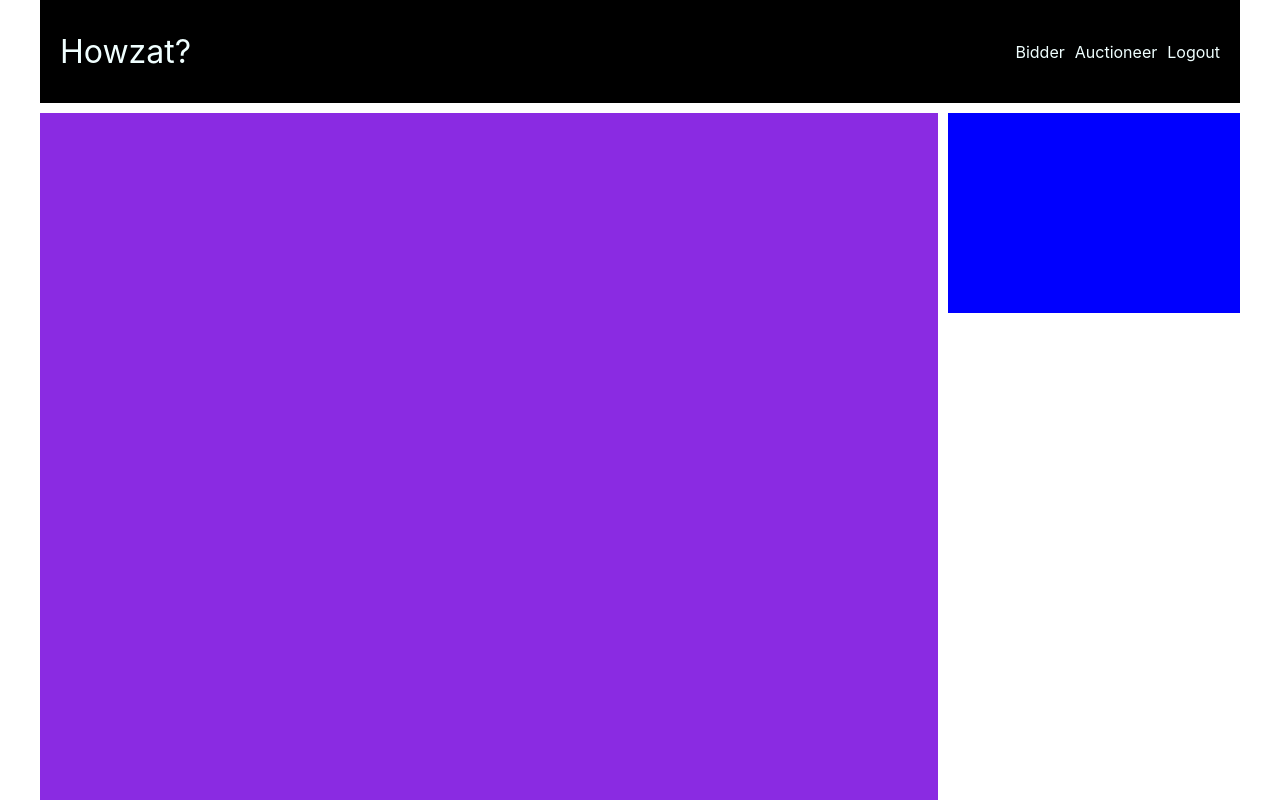
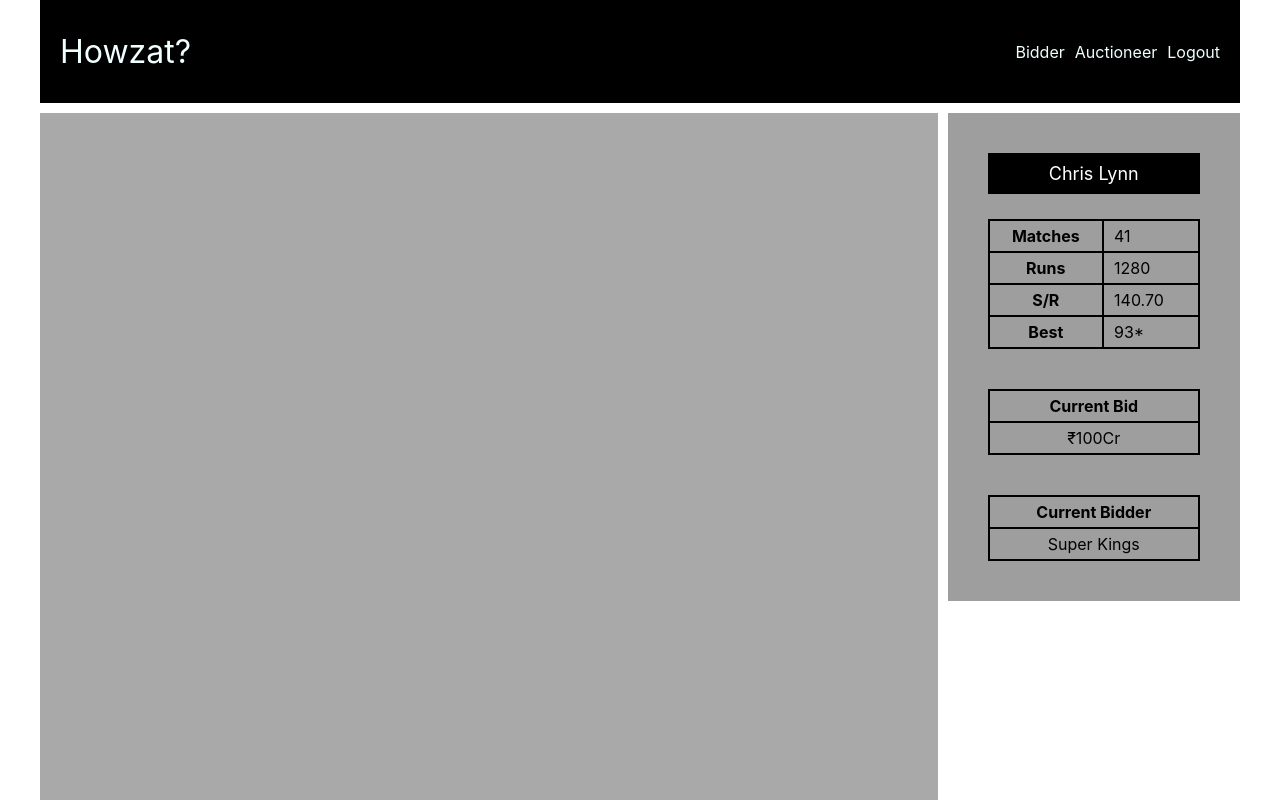
Before and after one commit to vignesh-em/howzat, a React (Create React App) app: page / in a window 1280 px wide. Shown: the top 800 px of the page. Built offline with nearby package versions, Linux system fonts and the light colour scheme.

Commit message:
Design CurrentItem

```diff
--- /dev/null
+++ b/src/components/CurrentItem/CurrentItem.js
@@ -0,0 +1,35 @@
+import React, {Component} from "react";
+import "./currentitem.css"
+import StatsView from "./StatsView";
+
+class CurrentItem extends Component {
+    render() {
+        return (
+            <div className='container-current-item'>
+                <StatsView/>
+                <div style={{display: 'grid', margin: '20px'}}>
+                    <table className='tab-bordered'>
+                        <tr>
+                            <th className='tab-bordered' colSpan='2'>Current Bid</th>
+                        </tr>
+                        <tr>
+                            <td className='tab-bordered' colSpan='2' style={{'text-align': 'center'}}>&#x20B9;100Cr</td>
+                        </tr>
+                    </table>
+                </div>
+                <div style={{display: 'grid', margin: '20px'}}>
+                    <table className='tab-bordered'>
+                        <tr>
+                            <th className='tab-bordered' colSpan='2'>Current Bidder</th>
+                        </tr>
+                        <tr>
+                            <td className='tab-bordered' colSpan='2' style={{'text-align': 'center'}}>Super Kings</td>
+                        </tr>
+                    </table>
+                </div>
+            </div>
+        );
+    }
+}
+
+export default CurrentItem
--- /dev/null
+++ b/src/components/CurrentItem/StatsView.js
@@ -0,0 +1,32 @@
+import React, {Component} from "react";
+import "./currentitem.css"
+
+class StatsView extends Component {
+    render() {
+        return (
+            <div style={{display: 'grid', margin: '20px'}}>
+                <table className='tab-bordered'>
+                    <caption className='caption-title'>Chris Lynn</caption>
+                    <tr>
+                        <th className='tab-bordered'>Matches</th>
+                        <td className='td-left-padding tab-bordered'>41</td>
+                    </tr>
+                    <tr>
+                        <th className='tab-bordered'>Runs</th>
+                        <td className='td-left-padding tab-bordered'>1280</td>
+                    </tr>
+                    <tr className='tab-bordered'>
+                        <th>S/R</th>
+                        <td className='td-left-padding tab-bordered'>140.70</td>
+                    </tr>
+                    <tr>
+                        <th className='tab-bordered'>Best</th>
+                        <td className='td-left-padding tab-bordered'>93*</td>
+                    </tr>
+                </table>
+            </div>
+        );
+    }
+}
+
+export default StatsView
--- /dev/null
+++ b/src/components/CurrentItem/currentitem.css
@@ -0,0 +1,32 @@
+.caption-title {
+    font-size: large;
+    background: black;
+    color: white;
+    padding: 10px;
+    margin-bottom: 25px;
+}
+
+.container-current-item {
+    display: grid;
+    background: #9e9e9e;
+    padding: 20px;
+}
+
+.td-right-aligned {
+    text-align: end;
+    font-weight: bold;
+}
+
+.tab-bordered {
+    border: 2px solid black;
+    border-collapse: collapse;
+    padding: 5px;
+}
+
+.td-left-padding {
+    padding-left: 10px;
+}
+
+.top-margin {
+    margin-top: 10px;
+}
--- a/src/viewer/Viewer.js
+++ b/src/viewer/Viewer.js
@@ -2,6 +2,7 @@ import React, {Component} from "react";
 import Header from "../components/Header/Header";
 import "./viewer.css"
 import Footer from "../components/Footer/Footer";
+import CurrentItem from "../components/CurrentItem/CurrentItem";
 
 class Viewer extends Component {
     render() {
@@ -14,7 +15,7 @@ class Viewer extends Component {
                     </div>
 
                     <div className='container-side-info'>
-
+                        <CurrentItem/>
                     </div>
                 </div>
                 <Footer/>
--- a/src/viewer/viewer.css
+++ b/src/viewer/viewer.css
@@ -1,7 +1,6 @@
 .container-viewer {
     display: grid;
     grid-template-columns: repeat(4, 1fr);
-    /*grid-template-rows: 1000px;*/
     grid-gap: 10px;
     margin-top: 10px;
     margin-bottom: 10px;
@@ -10,13 +9,12 @@
 
 
 .container-main {
-    background-color: blueviolet;
+    background-color: darkgray;
     grid-column: 1 / 4;
     height: 800px;
 }
 
 .container-side-info {
-    background-color: blue;
     grid-column: 4 / -1;
-    height: 200px;
+    height: fit-content;
 }
```
